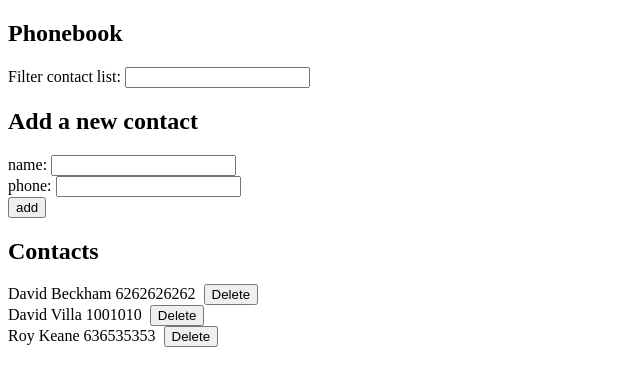
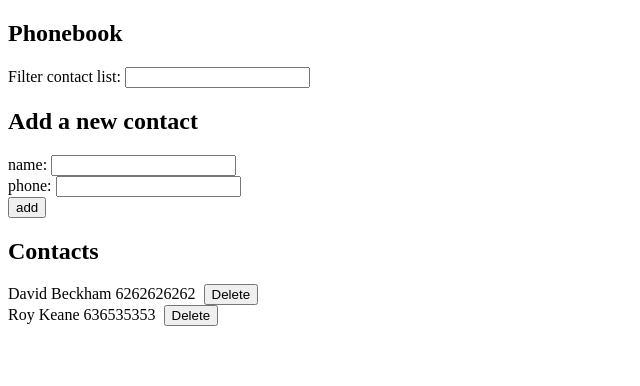
Before and after one commit to VilleP16/puhelinluettelo, a React (Create React App) app: page / in a window 1280 px wide. Shown: the top 386 px of the page, without its empty margins (0-640 px from the left). Built offline with nearby package versions, Linux system fonts and the light colour scheme; data requests are answered from the project's data file.

Commit message:
parametri muutos delete funktioon

```diff
--- a/db.json
+++ b/db.json
@@ -6,11 +6,6 @@
       "id": "_tMRtR9"
     },
     {
-      "name": "David Villa",
-      "phone": "1001010",
-      "id": "Ok0HLzI"
-    },
-    {
       "name": "Roy Keane",
       "phone": "636535353",
       "id": "9SGF7iZ"
--- a/src/DatabaseServices.js/dbServices.js
+++ b/src/DatabaseServices.js/dbServices.js
@@ -11,7 +11,7 @@
     return request.then(response => response.data)
 }
 const deleteContact = id =>{
-    const request = axios.delete(`http://localhost:3001/persons/${id}`)
+    const request = axios.delete(baseUrl + id)
     return request.then(response => response.data)
 }
 
```
